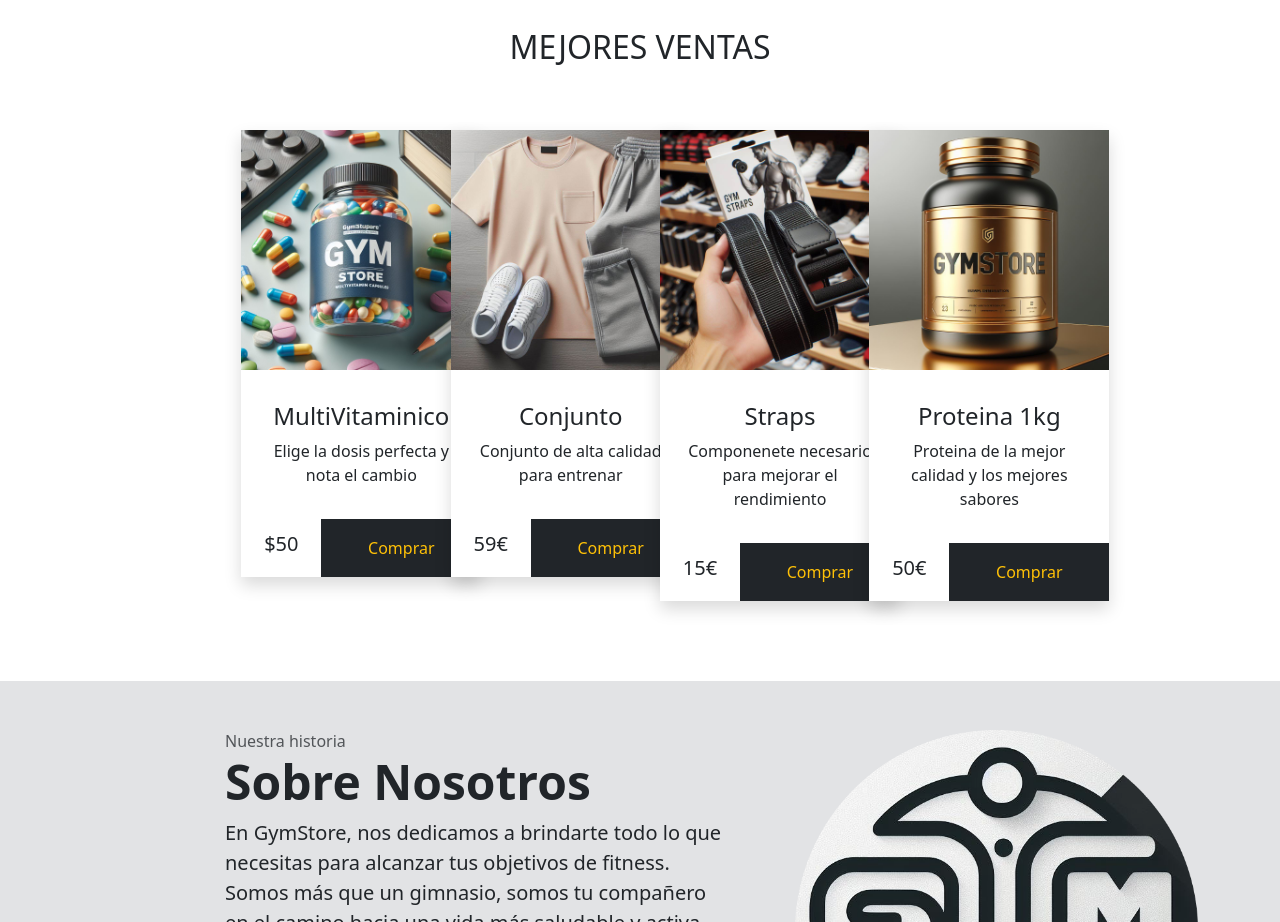
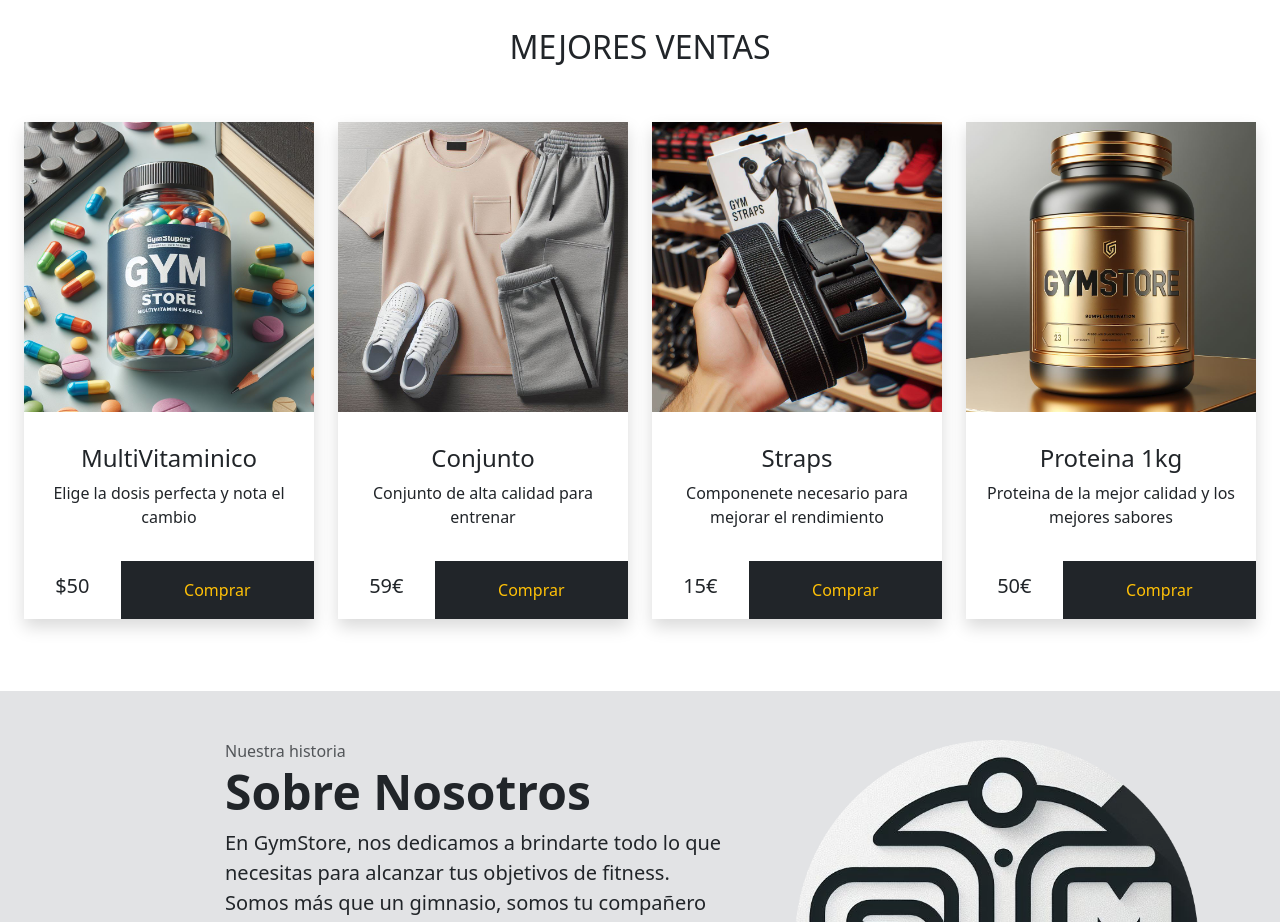
Before and after one commit to JulenAlonso123/ProyectoGymStore, an Angular app: page /home in a window 1280 px wide. Shown: the part 1100-2022 px from the top of the page. Built offline with nearby package versions, Linux system fonts and the light colour scheme.

Commit message:
He arreglado los bestsellers, el fallo era que habia un componente css, lo he arreglado con bootstrap

```diff
--- a/src/app/component/bestsellers/bestsellers.component.html
+++ b/src/app/component/bestsellers/bestsellers.component.html
@@ -1,12 +1,11 @@
-<div class="container-fluid text-center pb-5">
+<div class="container-fluid text-center pb-5 ">
   <div class="row m-5">
     <h2>MEJORES VENTAS</h2>
   </div>
   <div class="container-fluid">
-    <div class="row justify-content-center">
-      <div class="col-md-2 mb-4">
-        <div class="col-xl-3 m-2">
-          <div class="card border-0 rounded-0 shadow" style="width: 15rem;">
+    <div class="row justify-content-center ">
+      <div class="col-6 col-sm-4 col-lg-3 mb-4">
+          <div class="card border-0 rounded-0 shadow">
               <img src="./assets/images/multivitaminico.jpg" class="card-img-top rounded-0" alt="...">
               <div class="card-body mt-3 mb-3">
                 <div class="row">
@@ -27,11 +26,10 @@
                 </div>
               </div>
           </div>
-        </div>
+
       </div>
-      <div class="col-md-2 mb-4">
-        <div class="col-xl-3 m-2">
-          <div class="card border-0 rounded-0 shadow" style="width: 15rem;">
+      <div class="col-6 col-sm-4 col-lg-3 mb-4">
+          <div class="card border-0 rounded-0 shadow">
               <img src="./assets/images/conjunto.jpg" class="card-img-top rounded-0" alt="...">
               <div class="card-body mt-3 mb-3">
                 <div class="row">
@@ -52,11 +50,9 @@
                 </div>
               </div>
           </div>
-        </div>
       </div>
-      <div class="col-md-2 mb-4">
-        <div class="col-xl-3 m-2">
-          <div class="card border-0 rounded-0 shadow" style="width: 15rem;">
+      <div class="col-6 col-sm-4 col-lg-3 mb-4">
+          <div class="card border-0 rounded-0 shadow">
               <img src="./assets/images/straps.jpg" class="card-img-top rounded-0" alt="...">
               <div class="card-body mt-3 mb-3">
                 <div class="row">
@@ -77,11 +73,9 @@
                 </div>
               </div>
           </div>
-        </div>
       </div>
-      <div class="col-md-2 mb-4">
-        <div class="col-xl-3 m-2">
-          <div class="card border-0 rounded-0 shadow" style="width: 15rem;">
+      <div class="col-6 col-sm-4 col-lg-3 mb-4">
+          <div class="card border-0 rounded-0 shadow" >
               <img src="./assets/images/imagenProteina.jpg" class="card-img-top rounded-0" alt="...">
               <div class="card-body mt-3 mb-3">
                 <div class="row">
@@ -102,7 +96,6 @@
                 </div>
               </div>
           </div>
-        </div>
       </div>
     </div>
   </div>
```
